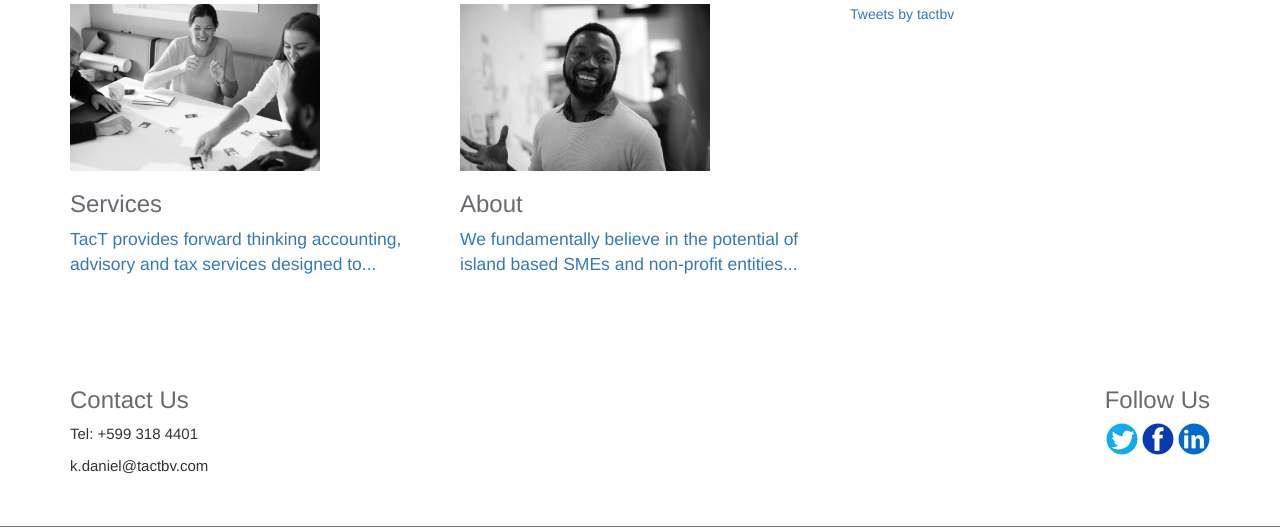
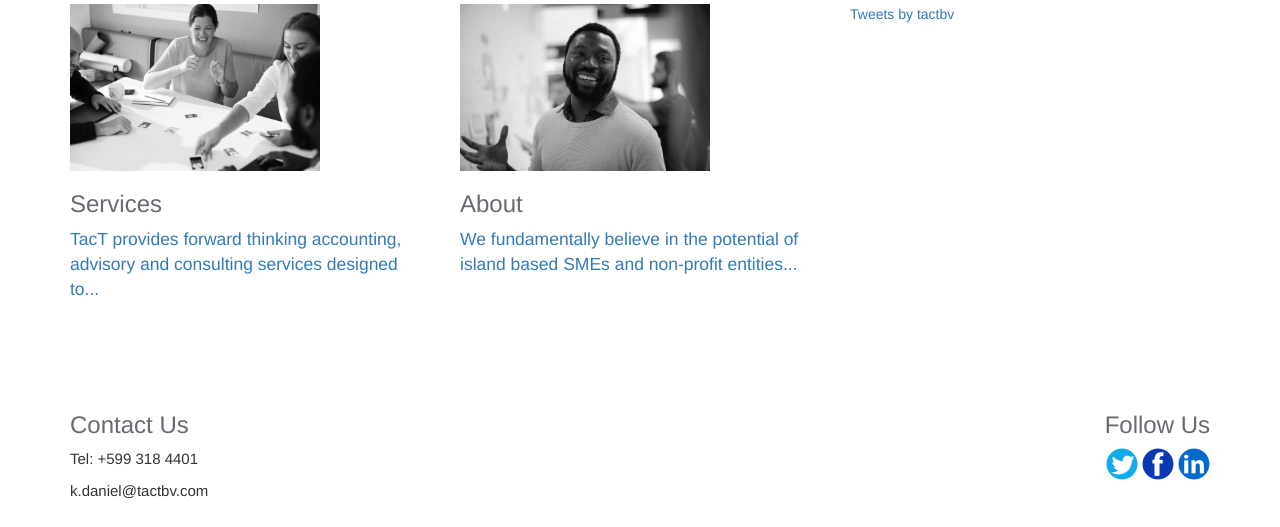
Before and after one commit to KenyattaDaniel/tact_web, a Django app: page / in a window 1280 px wide. Shown: the part 347-874 px from the top of the page. Run offline with Django 3.2, Linux system fonts and the light colour scheme; some libraries are stand-ins or nearby versions.

Commit message:
Updated Website Text

```diff
--- a/core/templates/core/index.html
+++ b/core/templates/core/index.html
@@ -20,7 +20,7 @@
 			<a href="{% url 'services:services' %}">
 				<img class="mainpic" src="{% static 'img/advisors.jpg'  %}">
 				<h3>Services</h3>
-				<p>TacT provides forward thinking accounting, advisory and tax services designed to...</p>
+				<p>TacT provides forward thinking accounting, advisory and consulting services designed to...</p>
 			</a>
 		</div>
 		<div class="col-lg-4 col-md-4 col-xs-12">
--- a/services/templates/services/services.html
+++ b/services/templates/services/services.html
@@ -7,7 +7,7 @@
 	<div class="row">
 		<div class="col-lg-6 col-md-6 col-xs-12 text-left">
 			<h1>Services</h1>
-			<p>Forward thinking accounting services...</p>
+			<p>Forward thinking professional services...</p>
 		</div>
 	</div>
 
```
